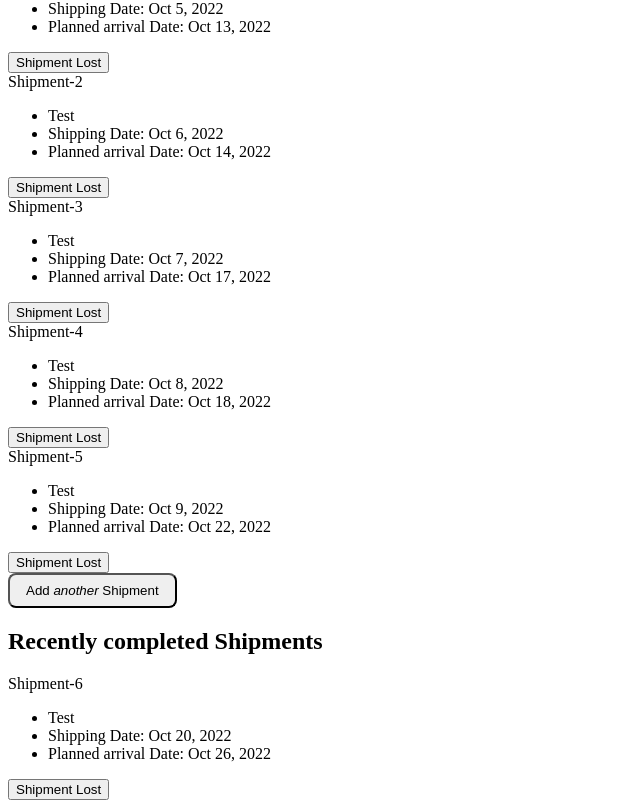
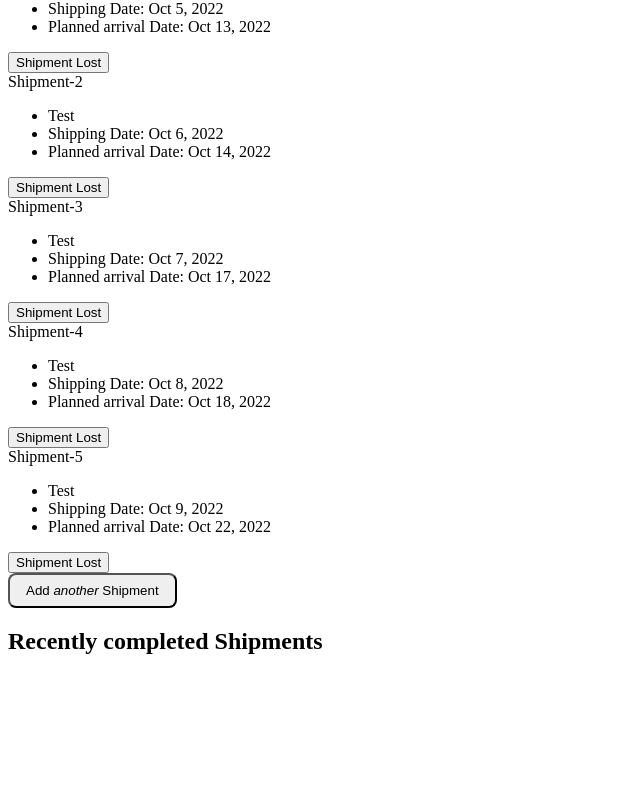
Before and after one commit to innoq/angular-14-inclusive-north-splendid-confidence, an Angular app: page / in a window 1280 px wide. Shown: the part 179-987 px from the top of the page, without its empty margins (0-640 px from the left). After the commit the page ends 854 px from the top, so only its background shows below. Built offline with nearby package versions, Linux system fonts and the light colour scheme.

Commit message:
move data providing to service

```diff
--- a/src/app/components/button/button.component.ts
+++ b/src/app/components/button/button.component.ts
@@ -7,7 +7,6 @@ import { ChangeDetectionStrategy, Component, Input } from '@angular/core';
   changeDetection: ChangeDetectionStrategy.OnPush
 })
 export class ButtonComponent {
-
   @Input()
   text!: string;
 }
--- a/src/app/shipping/components/shipping-overview-list/shipping-overview-list.component.ts
+++ b/src/app/shipping/components/shipping-overview-list/shipping-overview-list.component.ts
@@ -5,12 +5,12 @@ import { Shipment } from '../../models/shipping.models';
   selector: 'da-shipping-overview-list',
   templateUrl: './shipping-overview-list.component.html',
   styleUrls: ['./shipping-overview-list.component.scss'],
-  changeDetection: ChangeDetectionStrategy.OnPush
+  changeDetection: ChangeDetectionStrategy.OnPush,
 })
 export class ShippingOverviewListComponent implements OnChanges {
 
   @Input()
-  shipments!: Shipment[];
+  shipments!: Shipment[] | null;
 
   @Input()
   pageSize!: number;
@@ -18,14 +18,16 @@ export class ShippingOverviewListComponent implements OnChanges {
   @Output()
   shipmentLost: EventEmitter<Shipment> = new EventEmitter();
 
-  displayList!: Shipment[];
+  displayList!: Shipment[] | null;
 
   ngOnChanges(changes: SimpleChanges): void {
     const newLength = this.pageSize;
-    if (newLength <= this.shipments.length) {
-      this.displayList = this.shipments.slice(0, newLength);
-    } else {
-      this.displayList = this.shipments;
+    if (!!this.shipments) {
+      if (newLength <= this.shipments?.length) {
+        this.displayList = this.shipments?.slice(0, newLength);
+      } else {
+        this.displayList = this.shipments;
+      }
     }
   }
 
--- a/src/app/shipping/pages/shipping-overview-page/shipping-overview-page.component.html
+++ b/src/app/shipping/pages/shipping-overview-page/shipping-overview-page.component.html
@@ -1,8 +1,13 @@
 <h2>Open Shipments</h2>
-<da-shipping-overview-list [shipments]="shipments"
-                           [pageSize]="size"
-                           (shipmentLost)="onShipmentLost($event)"
-                           ></da-shipping-overview-list>
+<ng-container *ngIf="shipments$ | async as shipments; else loading">
+  <da-shipping-overview-list [shipments]="shipments"
+                             [pageSize]="5"
+                             (shipmentLost)="onShipmentLost($event)"
+                             ></da-shipping-overview-list>
+</ng-container>
+<ng-template #loading>
+  Content is still loading...
+</ng-template>
 <da-button>Add <span style="font-style: italic;">another</span> Shipment</da-button>
 
 <h2>Recently completed Shipments</h2>
--- a/src/app/shipping/pages/shipping-overview-page/shipping-overview-page.component.ts
+++ b/src/app/shipping/pages/shipping-overview-page/shipping-overview-page.component.ts
@@ -1,32 +1,34 @@
-import { ChangeDetectionStrategy, Component, OnInit } from '@angular/core';
+import { Component, OnDestroy, OnInit } from '@angular/core';
+import { Observable, Subject, Subscription } from 'rxjs';
+import { takeUntil, tap } from 'rxjs/operators';
 import { Shipment } from '../../models/shipping.models';
+import { ShippingService } from '../../services/shipping.service';
 
 @Component({
   selector: 'da-shipping-overview-page',
   templateUrl: './shipping-overview-page.component.html',
   styleUrls: ['./shipping-overview-page.component.scss'],
 })
-export class ShippingOverviewPageComponent implements OnInit {
-  shipments: Shipment[] = [];
-  doneShipments!: Shipment[];
+export class ShippingOverviewPageComponent implements OnInit, OnDestroy {
+  destroyed$: Subject<boolean> = new Subject();
 
-  size = 5;
+  shipments$!: Observable<Shipment[]>;
+  doneShipments: Shipment[] = [];
+
+  constructor(public shippingService: ShippingService) {}
 
   ngOnInit(): void {
+    this.shipments$ = this.shippingService.loadOpenShipments();
 
-    this.doneShipments = [
-      { name: 'Shipment-6', customer: 'Test', description: 'Test Shipment', shippingDate: new Date('2022-10-20'), arrivalDate: new Date('2022-10-26') },
-    ]
+    this.shippingService.loadRecentlyClosedShipments().pipe(
+      tap((shipments: Shipment[]) => this.doneShipments = shipments),
+      takeUntil(this.destroyed$)
+    );
+  }
 
-    setTimeout(() => {
-      this.shipments = [
-        { name: 'Shipment-1', customer: 'Test', description: 'Test Shipment', shippingDate: new Date('2022-10-05'), arrivalDate: new Date('2022-10-13') },
-        { name: 'Shipment-2', customer: 'Test', description: 'Test Shipment', shippingDate: new Date('2022-10-06'), arrivalDate: new Date('2022-10-14') },
-        { name: 'Shipment-3', customer: 'Test', description: 'Test Shipment', shippingDate: new Date('2022-10-07'), arrivalDate: new Date('2022-10-17') },
-        { name: 'Shipment-4', customer: 'Test', description: 'Test Shipment', shippingDate: new Date('2022-10-08'), arrivalDate: new Date('2022-10-18') },
-        { name: 'Shipment-5', customer: 'Test', description: 'Test Shipment', shippingDate: new Date('2022-10-09'), arrivalDate: new Date('2022-10-22') },
-      ];
-    }, 2000);
+  ngOnDestroy(): void {
+    this.destroyed$.next(true);
+    this.destroyed$.complete();
   }
 
   onShipmentLost(s: Shipment): void {
--- /dev/null
+++ b/src/app/shipping/services/shipping.service.ts
@@ -0,0 +1,29 @@
+import { Injectable } from '@angular/core';
+import { delay, Observable, of } from 'rxjs';
+import { Shipment } from '../models/shipping.models';
+
+@Injectable({
+  providedIn: 'root'
+})
+export class ShippingService {
+
+  loadOpenShipments(): Observable<Shipment[]> {
+    return of([
+      { name: 'Shipment-1', customer: 'Test', description: 'Test Shipment', shippingDate: new Date('2022-10-05'), arrivalDate: new Date('2022-10-13') },
+      { name: 'Shipment-2', customer: 'Test', description: 'Test Shipment', shippingDate: new Date('2022-10-06'), arrivalDate: new Date('2022-10-14') },
+      { name: 'Shipment-3', customer: 'Test', description: 'Test Shipment', shippingDate: new Date('2022-10-07'), arrivalDate: new Date('2022-10-17') },
+      { name: 'Shipment-4', customer: 'Test', description: 'Test Shipment', shippingDate: new Date('2022-10-08'), arrivalDate: new Date('2022-10-18') },
+      { name: 'Shipment-5', customer: 'Test', description: 'Test Shipment', shippingDate: new Date('2022-10-09'), arrivalDate: new Date('2022-10-22') },
+    ]).pipe(
+      delay(3000)
+    )
+  }
+
+  loadRecentlyClosedShipments(): Observable<Shipment[]> {
+    return of([
+      { name: 'Shipment-6', customer: 'Test', description: 'Test Shipment', shippingDate: new Date('2022-10-20'), arrivalDate: new Date('2022-10-26') },
+    ]).pipe(
+      delay(5000)
+    );
+  }
+}
```
